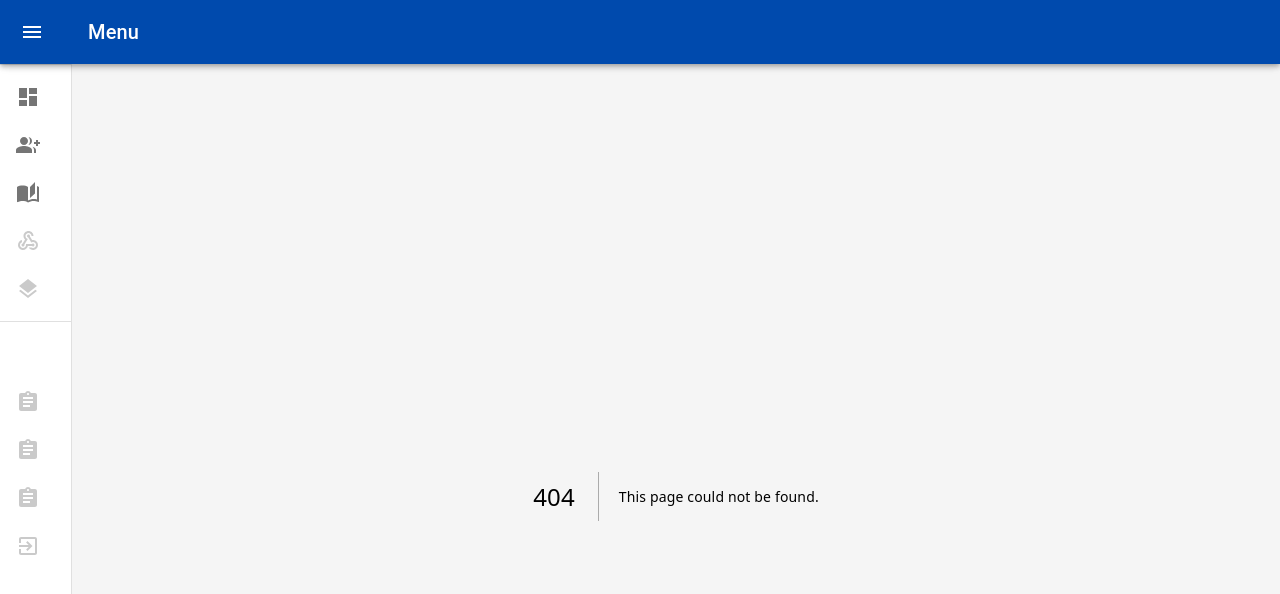
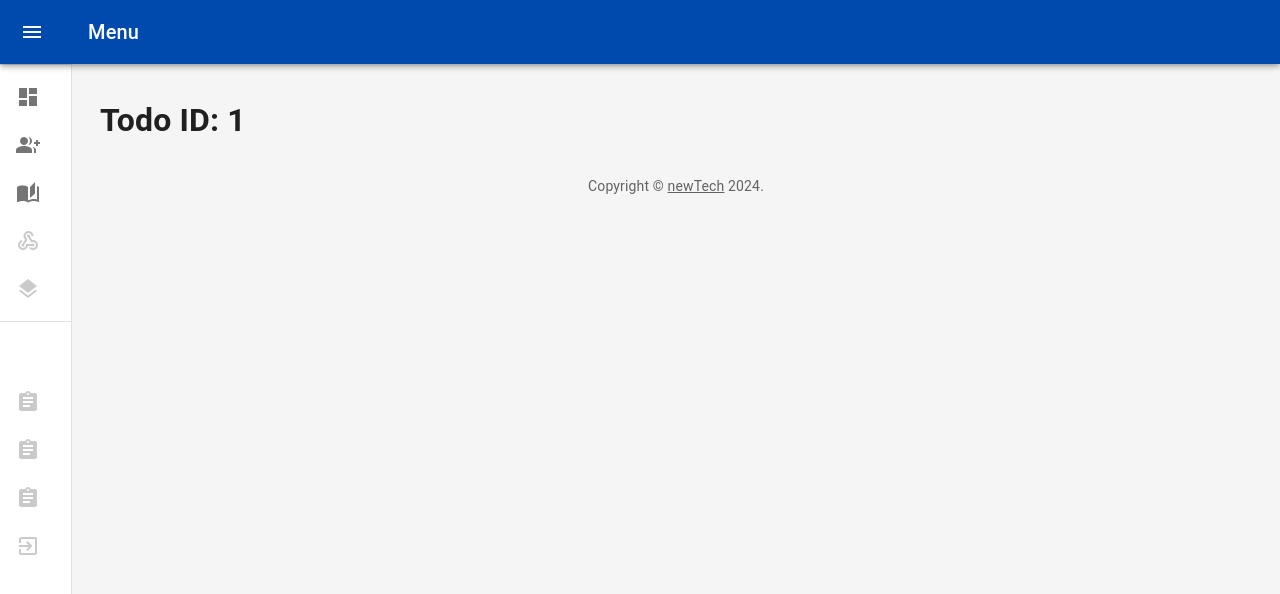
Before and after one commit to JoaoManieri/secoia-frontend, a Next.js app: page /norma/1 in a window 1280 px wide. Before the commit this address had no page. Shown: the top 594 px of the page. Built offline with nearby package versions, Linux system fonts and the light colour scheme.

Commit message:
criando pagina norma/[id]

```diff
--- /dev/null
+++ b/src/app/norma/[id]/page.js
@@ -0,0 +1,5 @@
+"use client";
+
+export default function Page({ params }) {
+  return <h1>Todo ID: {params.id}</h1>;
+}
```
